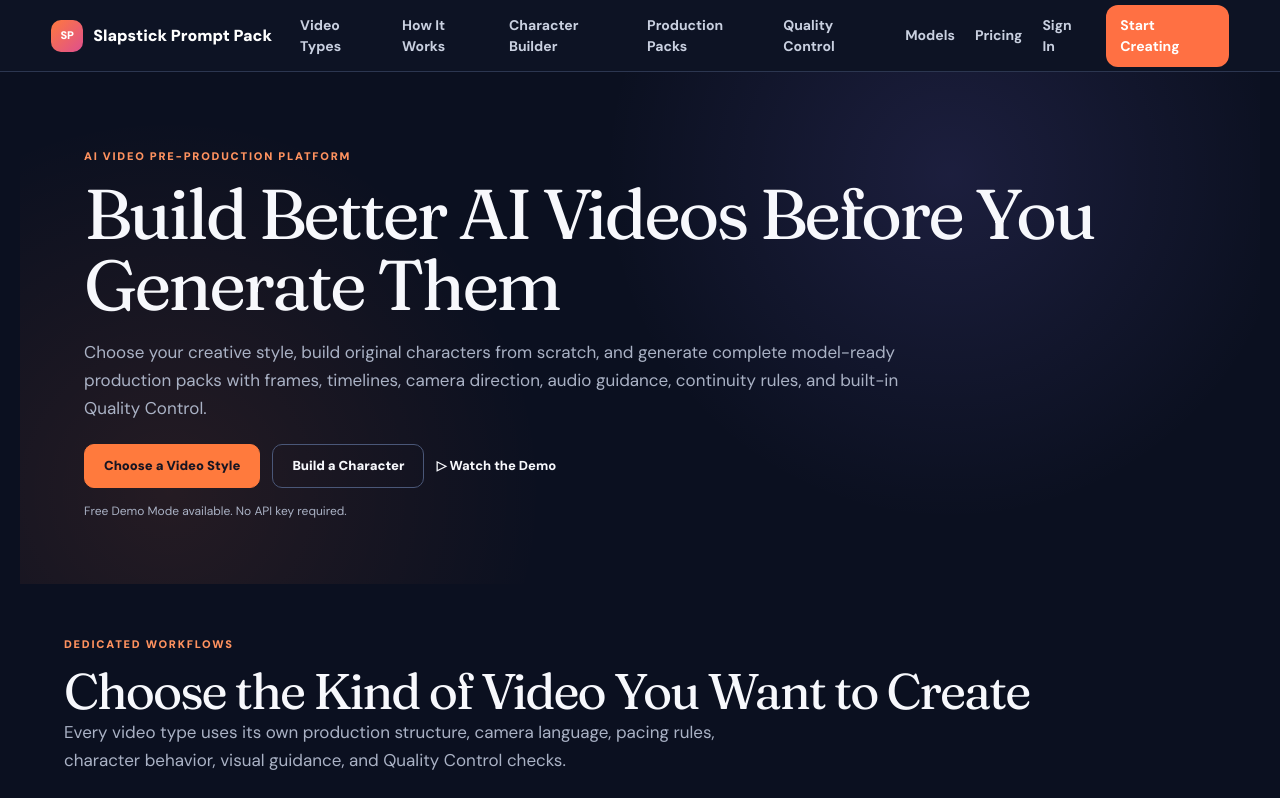
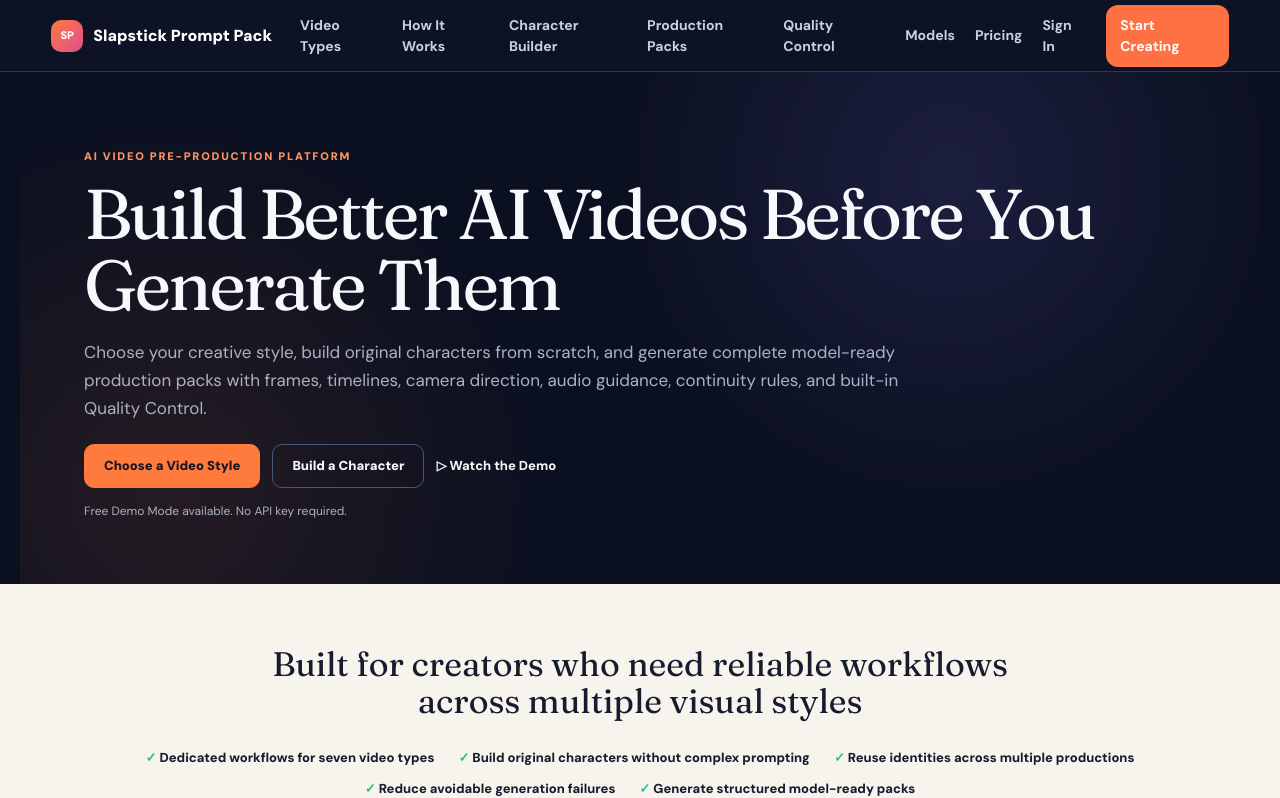
Before and after one commit to saifalrikaby1-png/slapstick-prompt-pack, a Next.js app: page / in a window 1280 px wide. Shown: the top 798 px of the page. Built offline with nearby package versions, Linux system fonts and the light colour scheme.

Commit message:
Remove video types block from homepage

```diff
--- a/app/marketing-home.tsx
+++ b/app/marketing-home.tsx
@@ -3,7 +3,6 @@ import type { CSSProperties } from "react";
 import compact from "./marketing-compact.module.css";
 import { videoStyles } from "./video-styles";
 import { PublicFooter, PublicHeader } from "./public-site";
-import { VideoTypeCards } from "./video-type-cards";
 
 const examples = [
   ["Slapstick", "A delivery robot loses control of bouncing packages."],
@@ -26,8 +25,6 @@ export function MarketingHome() {
       */}
     </section>
 
-    <section id="video-types" className={`marketing-section ${compact.styleSection}`}><p className="eyebrow">DEDICATED WORKFLOWS</p><h2>Choose the Kind of Video You Want to Create</h2><p className="section-copy">Every video type uses its own production structure, camera language, pacing rules, character behavior, visual guidance, and Quality Control checks.</p><VideoTypeCards /></section>
-
     <section className="value-strip"><h2>Built for creators who need reliable workflows across multiple visual styles</h2><div>{["Dedicated workflows for seven video types", "Build original characters without complex prompting", "Reuse identities across multiple productions", "Reduce avoidable generation failures", "Generate structured model-ready packs"].map((benefit) => <p key={benefit}>✓ {benefit}</p>)}</div></section>
 
     <section className="marketing-section split-section"><div><p className="eyebrow">WHY STYLE-SPECIFIC?</p><h2>Stop Using One Generic Prompt for Every Kind of Video</h2><p className="section-copy">Generic prompts lose camera intent, pacing, character consistency, and model adaptation. This platform adapts production logic before a prompt is generated.</p></div><div className="comparison"><article><b>Generic workflow</b><p>One prompt structure · weak camera instructions · incorrect pacing · higher retry risk</p></article><article><b>Dedicated workflow</b><p>Style-specific structure · reusable profiles · camera and lighting guidance · connected timelines</p></article></div></section>
```
Also changed, not shown: 1 other file (tests, documents, lock files or other folders).
